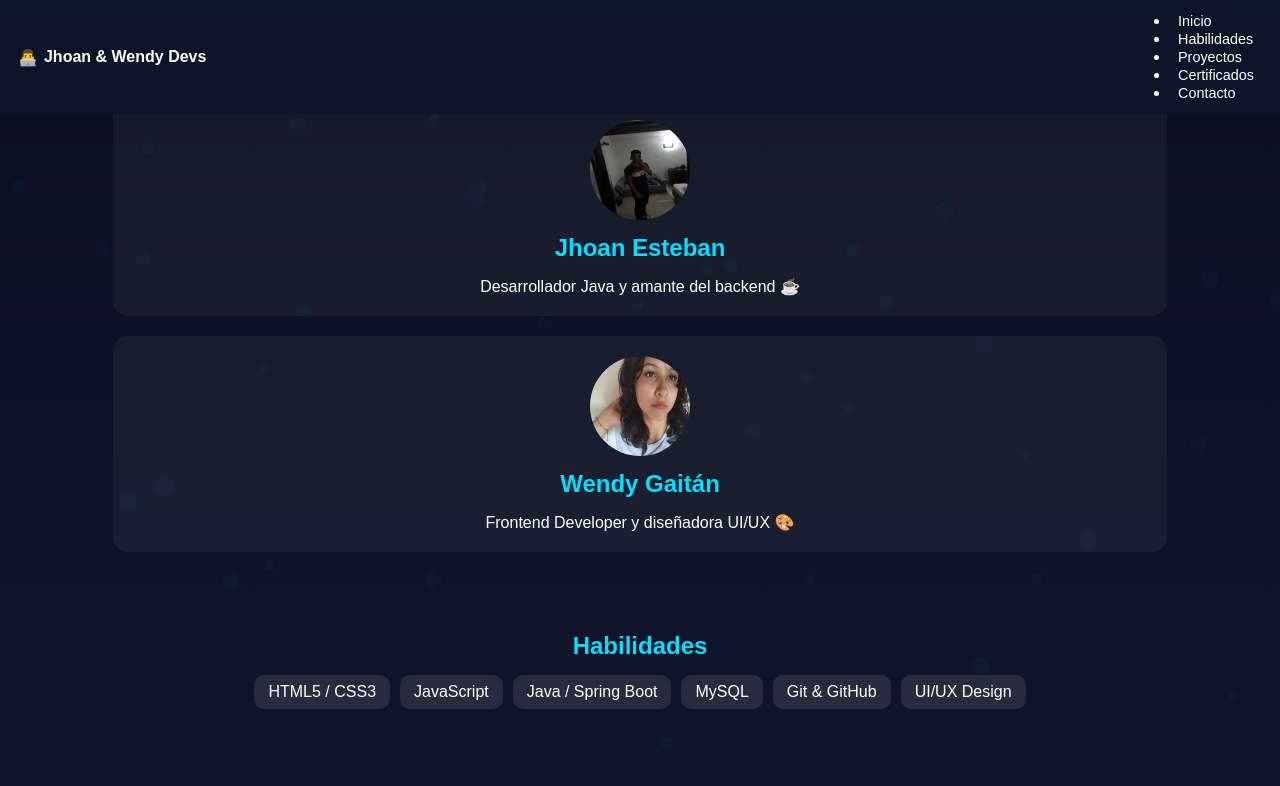
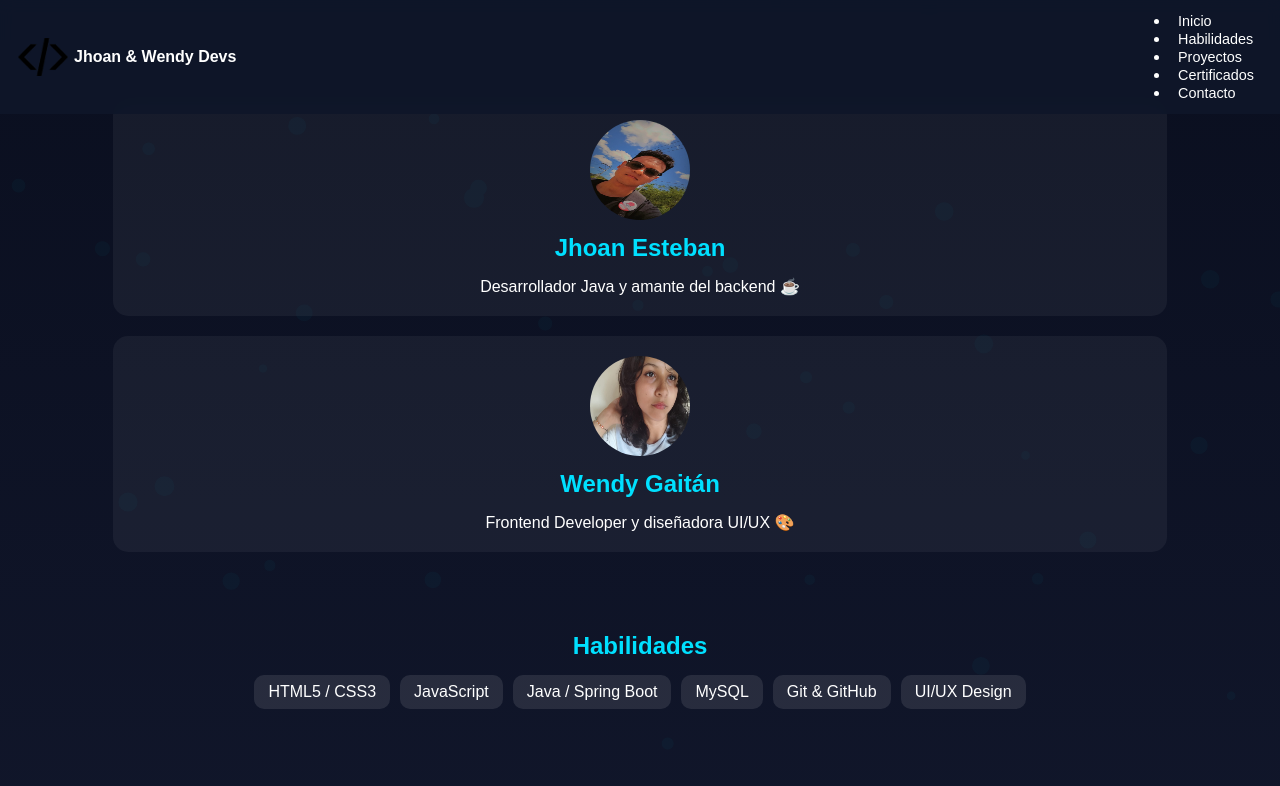
Before and after one commit to JHES561/WendyJhoan-Portafolio, a plain HTML site: page index.html in a window 1280 px wide. Shown: the top 786 px of the page. Drawn offline with Linux system fonts and the light colour scheme.

Commit message:
add logo

```diff
--- a/css/styles.css
+++ b/css/styles.css
@@ -55,7 +55,10 @@ header {
   background: rgba(15, 23, 42, 0.9);
   backdrop-filter: blur(8px);
 }
-
+#logo{
+  width: 50px;
+  height: auto;
+}
 header .logo {
   display: flex;
   align-items: center;
--- a/index.html
+++ b/index.html
@@ -12,7 +12,8 @@
 
   <header>
     <div class="logo">
-      <span>👨‍💻</span><strong>Jhoan & Wendy Devs</strong>
+      <img id="logo" src="img/icono.png" alt="img" >
+      <strong>    Jhoan & Wendy Devs</strong>
     </div>
     <nav>
       <ul class="menu">
@@ -33,7 +34,7 @@
   <!-- SECCIONES -->
   <section id="inicio" class="hero">
     <div class="perfil">
-      <img src="img/jhoan.jpg" alt="Jhoan">
+      <img src="img/jhoan1.jpeg" alt="Jhoan">
       <h2>Jhoan Esteban</h2>
       <p>Desarrollador Java y amante del backend ☕</p>
     </div>
```
Also changed, not shown: img/icono.png (added), img/jhoan1.jpeg (added).
